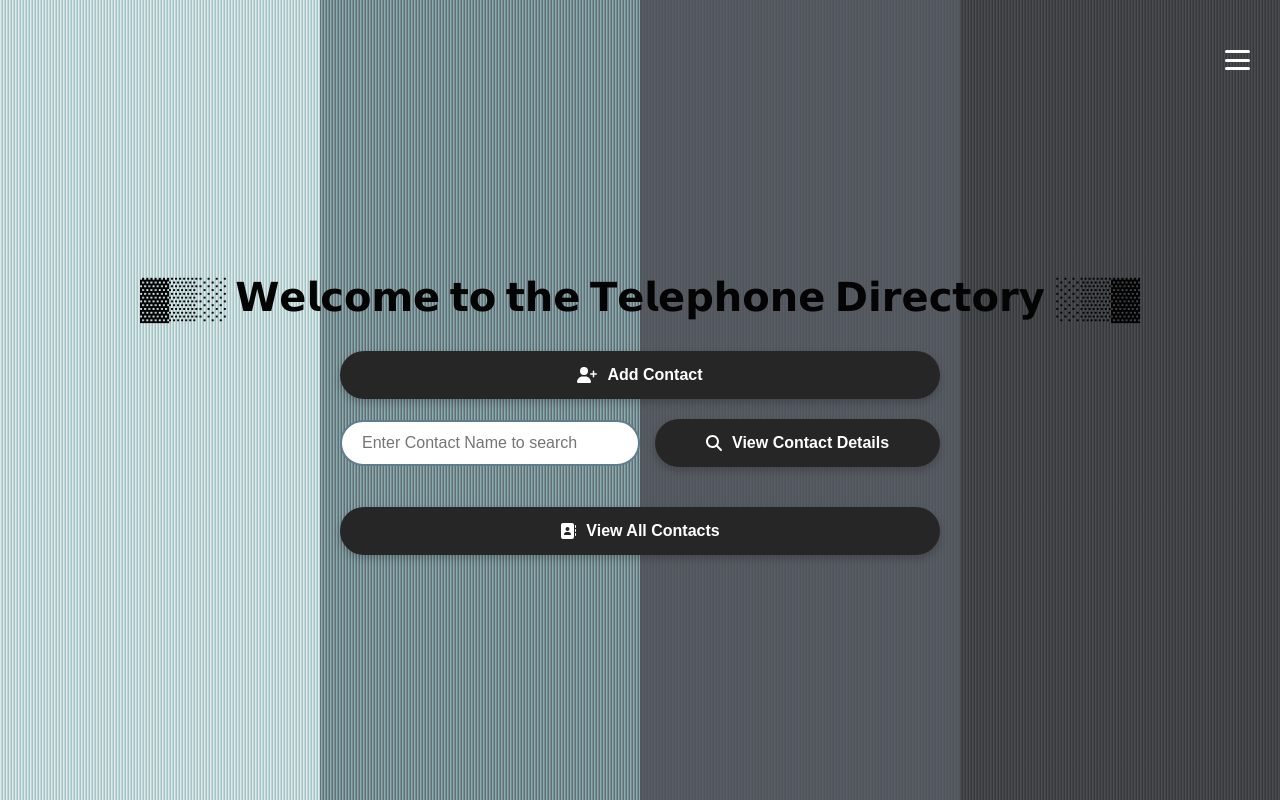
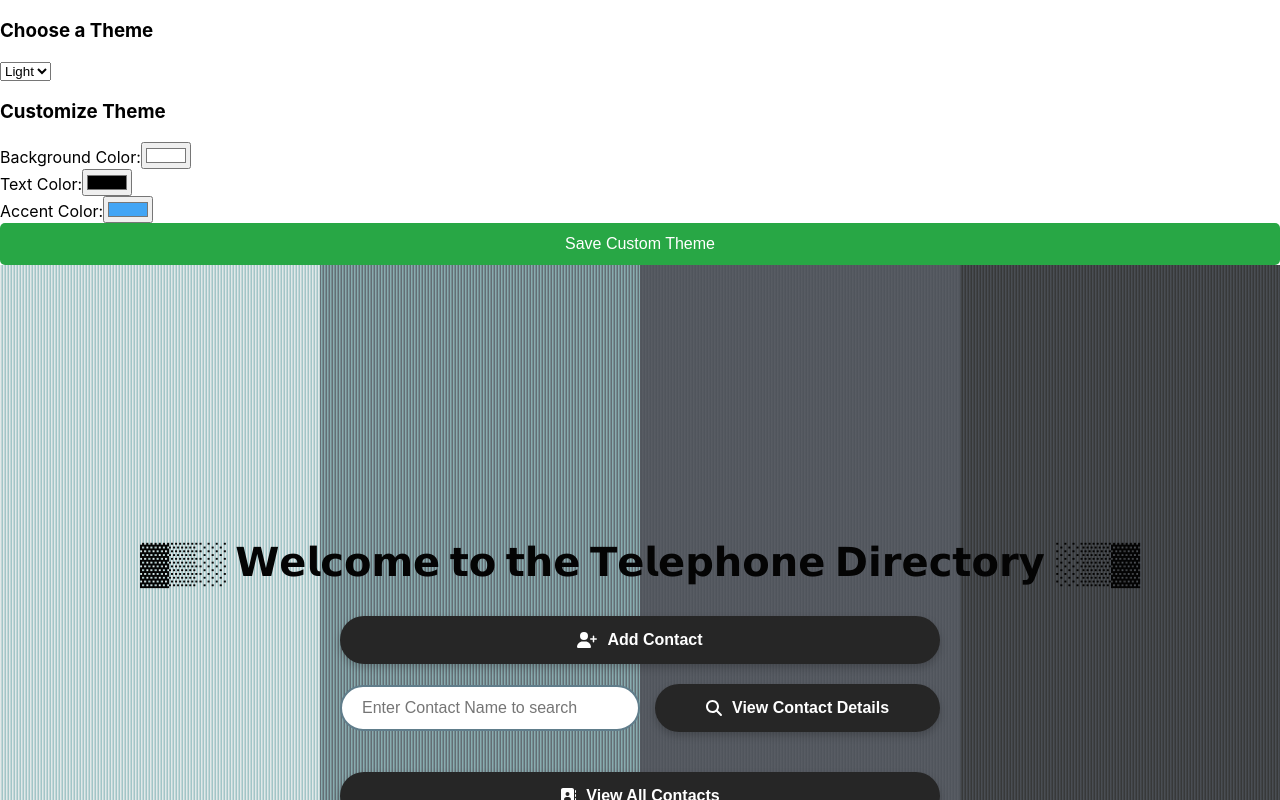
Before and after one commit to sudhanshu2070/frontDesk, a React (Create React App) app: page /frontDesk/home in a window 1280 px wide. Shown: the top 800 px of the page. Built offline with nearby package versions, Linux system fonts and the light colour scheme.

Commit message:
Theme 0.1

```diff
--- a/src/App.tsx
+++ b/src/App.tsx
@@ -11,6 +11,8 @@ import ThreePointVis from './components/ThreePointVis/ThreePointVis/ThreePointVi
 import './components/ThreePointVis/ThreePointVis/ThreePointVis.css';
 import Login from './components/Login/Login';
 import SignUp from './components/SignUp/SignUp';
+import ThemeSelector from './components/ThemeSelector/ThemeSelector';
+import './App.css';
 //import{ contacts }from './data/contact-detail'; to fetch the data locally saved in the .ts file
 
 const data = new Array(390).fill(0).map((d, id) => ({ id }));
@@ -31,7 +33,10 @@ const AnimatedRoutes: React.FC = () => {
       <AnimatePresence>
         <Navbar/>
         <Routes location={location} key={location.pathname}>
-          <Route path="/home" element={<Transitions> <Home /></Transitions> }/>
+          <Route path="/home" element={<Transitions>
+            <ThemeSelector /> {/* Navbar as a fature to implement everywhere  */}
+            <Home />
+            </Transitions> }/>
           <Route path="/add-contact" element={ <Transitions> <AddContact /> </Transitions> } />
           <Route path="/contact/:name" element={ <Transitions> <ContactDetails /> </Transitions>} />
           {/*handling the case where no contact name is provided */}
--- /dev/null
+++ b/src/components/ThemeSelector/ThemeSelector.tsx
@@ -0,0 +1,86 @@
+import React, { useState, useEffect } from 'react';
+import { predefinedThemes } from '../../utils/themes';
+import { applyTheme } from '../../utils/themeUtils';
+
+type Theme = {
+    [key: string]: string;
+  };
+
+  const ThemeSelector: React.FC = () => {
+    const [currentTheme, setCurrentTheme] = useState<string>('light'); // Default theme
+    const [customTheme, setCustomTheme] = useState<Theme>({});
+
+    // Load theme on initial render
+    useEffect(() => {
+      const savedTheme = localStorage.getItem('customTheme');
+      if (savedTheme) {
+        const theme: Theme = JSON.parse(savedTheme);
+        setCustomTheme(theme);
+        applyTheme(theme);
+      } else {
+        applyTheme(predefinedThemes[currentTheme]);
+      }
+    }, [currentTheme]);
+
+    // Handle predefined theme changes
+    const handleThemeChange = (themeName: string) => {
+      setCurrentTheme(themeName);
+      const theme = predefinedThemes[themeName];
+      applyTheme(theme);
+    };
+
+    // Handle custom theme changes
+    const handleCustomThemeChange = (key: string, value: string) => {
+      const updatedTheme: Theme = { ...customTheme, [key]: value };
+      setCustomTheme(updatedTheme);
+      applyTheme(updatedTheme);
+    };
+
+    // Save custom theme to localStorage
+    const saveCustomTheme = () => {
+      localStorage.setItem('customTheme', JSON.stringify(customTheme));
+      alert('Custom theme saved!');
+    };
+
+    return (
+      <div className="theme-selector">
+        <h3>Choose a Theme</h3>
+        <select
+          value={currentTheme}
+          onChange={(e) => handleThemeChange(e.target.value)}
+        >
+          <option value="light">Light</option>
+          <option value="dark">Dark</option>
+        </select>
+
+        <h3>Customize Theme</h3>
+        <div>
+          <label>Background Color:</label>
+          <input
+            type="color"
+            value={customTheme['--bg-color'] || predefinedThemes[currentTheme]['--bg-color']}
+            onChange={(e) => handleCustomThemeChange('--bg-color', e.target.value)}
+          />
+        </div>
+        <div>
+          <label>Text Color:</label>
+          <input
+            type="color"
+            value={customTheme['--text-color'] || predefinedThemes[currentTheme]['--text-color']}
+            onChange={(e) => handleCustomThemeChange('--text-color', e.target.value)}
+          />
+        </div>
+        <div>
+          <label>Accent Color:</label>
+          <input
+            type="color"
+            value={customTheme['--accent-color'] || predefinedThemes[currentTheme]['--accent-color']}
+            onChange={(e) => handleCustomThemeChange('--accent-color', e.target.value)}
+          />
+        </div>
+        <button onClick={saveCustomTheme}>Save Custom Theme</button>
+      </div>
+    );
+  };
+
+  export default ThemeSelector;
--- /dev/null
+++ b/src/utils/themeUtils.ts
@@ -0,0 +1,5 @@
+export const applyTheme = (theme: { [key: string]: string }) => {
+  for (const [key, value] of Object.entries(theme)) {
+    document.documentElement.style.setProperty(key, value);
+  }
+};
--- /dev/null
+++ b/src/utils/themes.ts
@@ -0,0 +1,12 @@
+export const predefinedThemes: { [key: string]: { [key: string]: string } } = {
+  dark: {
+    '--bg-color': '#121212',
+    '--text-color': '#ffffff',
+    '--accent-color': '#1e88e5',
+  },
+  light: {
+    '--bg-color': '#ffffff',
+    '--text-color': '#000000',
+    '--accent-color': '#42a5f5',
+  },
+};
```
Also changed, not shown: src/App.css (+30 -0 lines).
